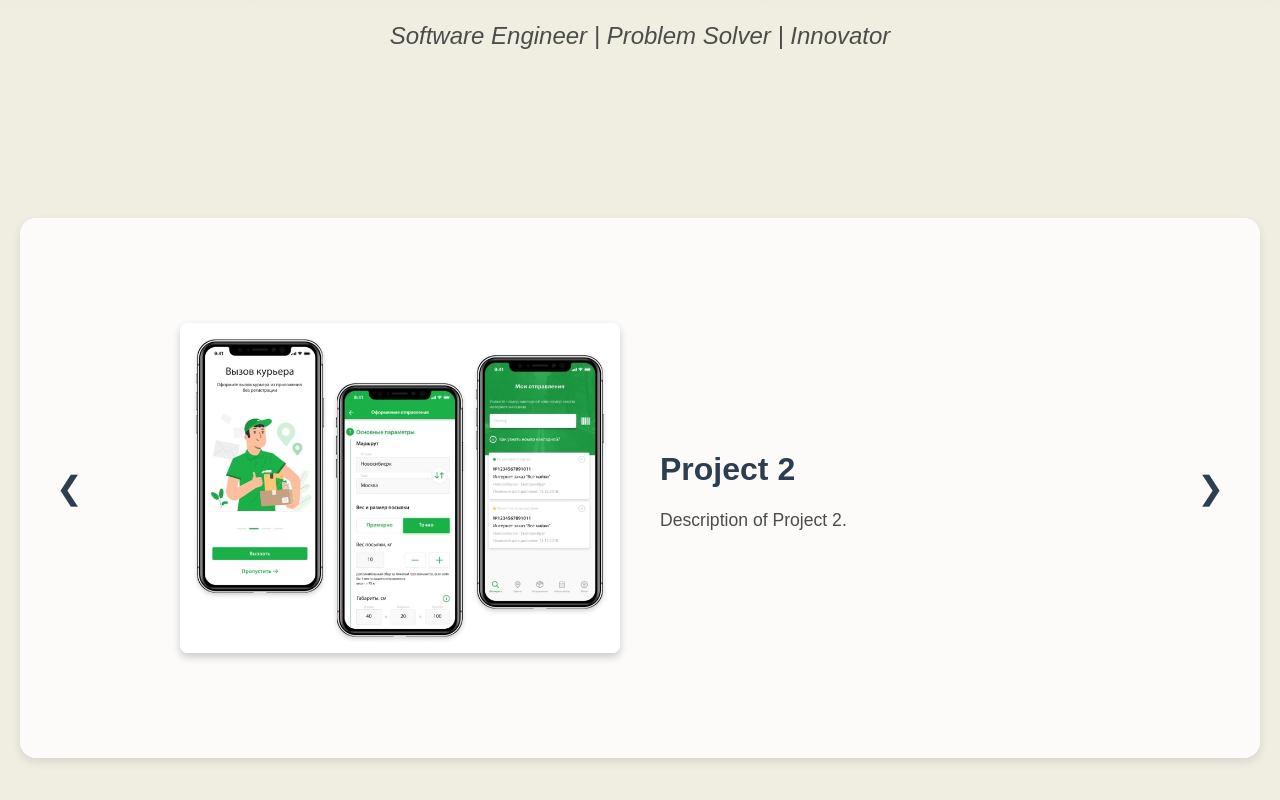
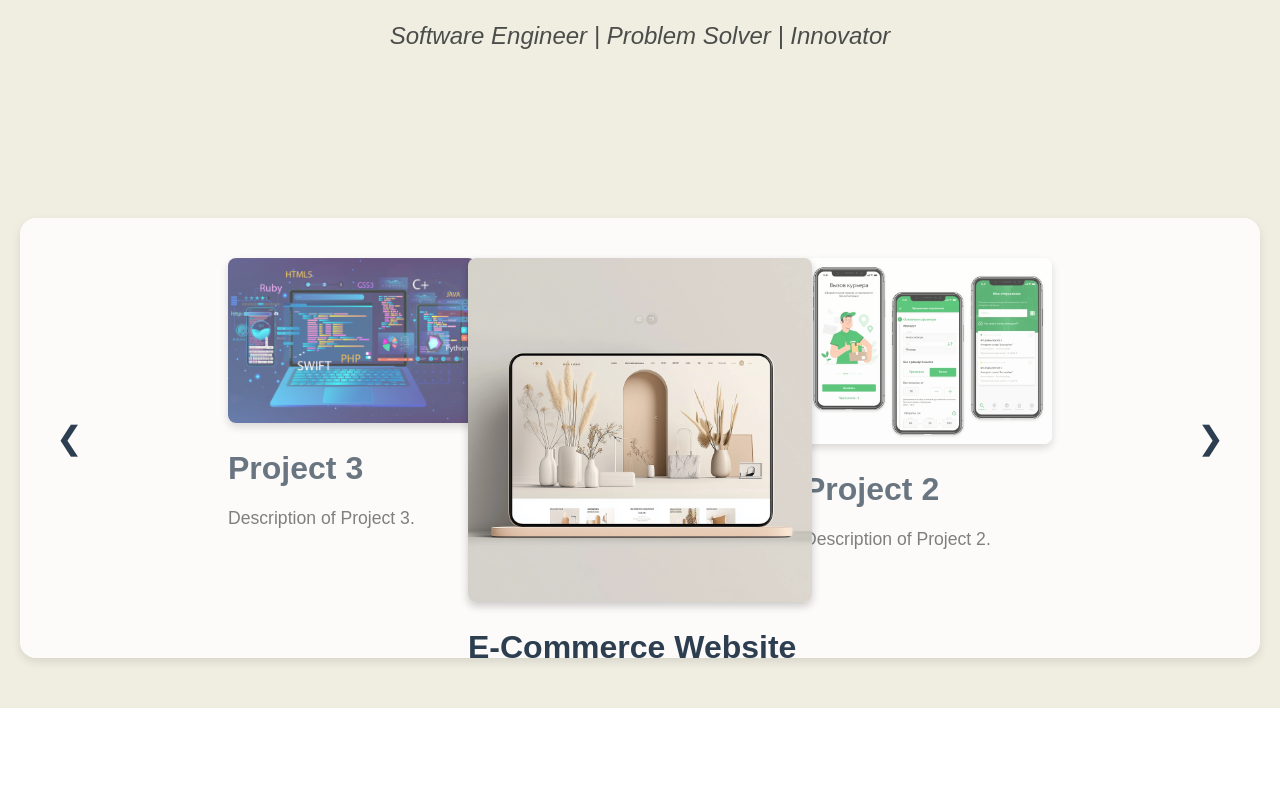
Before and after one commit to jack-allen-web/portfolio, a React (Create React App) app: page / in a window 1280 px wide. Shown: the part 444-1244 px from the top of the page. After the commit the page ends 1152 px from the top, so only its background shows below. Built offline with nearby package versions, Linux system fonts and the light colour scheme.

Commit message:
Add animation to the WorkSection

```diff
--- a/src/components/WorkSection.js
+++ b/src/components/WorkSection.js
@@ -1,7 +1,8 @@
-import React, {useEffect, useState} from "react";
-import "../styles/WorkSection.css"; // Updated CSS file for the work section
-import projectImage1 from "../images/sales_website.jpeg"; // Example images for the projects
+import React, { useState, useEffect } from "react";
+import "../styles/WorkSection.css";
+import projectImage1 from "../images/sales_website.jpeg";
 import projectImage2 from "../images/Example-of-a-mobile-app.jpg";
+import projectImage3 from "../images/software-development-project-ideas.png";
 
 const WorkSection = () => {
     const projects = [
@@ -16,7 +17,11 @@ const WorkSection = () => {
             description: "Description of Project 2.",
             image: projectImage2,
         },
-        // Add more projects here
+        {
+            title: "Project 3",
+            description: "Description of Project 3.",
+            image: projectImage3,
+        },
     ];
 
     const [currentIndex, setCurrentIndex] = useState(0);
@@ -33,12 +38,6 @@ const WorkSection = () => {
         );
     };
 
-    useEffect(() => {
-        const intervalId = setInterval(nextProject, 5000);
-
-        return () => clearInterval(intervalId);
-    }, []);
-
     return (
         <section className="work-section">
             <div className="carousel-container">
@@ -46,20 +45,33 @@ const WorkSection = () => {
                     &#10094;
                 </button>
 
-                <div className={`carousel-item ${currentIndex === currentIndex ? "show" : ""}`}>
+                <div className="work-container">
+                    {projects.map((project, index) => (
+                        <div
+                            key={index}
+                            className={`work-box ${
+                                index === currentIndex
+                                    ? "active"
+                                    : index === (currentIndex + 1) % projects.length
+                                        ? "next"
+                                        : index === (currentIndex - 1 + projects.length) % projects.length
+                                            ? "prev"
+                                            : "behind"
+                            }`}
+                        >
                             <div className="work-left">
                                 <img
-                            src={projects[currentIndex].image}
-                            alt={projects[currentIndex].title}
+                                    src={project.image}
+                                    alt={project.title}
                                     className="work-image"
                                 />
                             </div>
                             <div className="work-right">
-                        <h2 className="work-title">{projects[currentIndex].title}</h2>
-                        <p className="work-description">
-                            {projects[currentIndex].description}
-                        </p>
+                                <h2 className="work-title">{project.title}</h2>
+                                <p className="work-description">{project.description}</p>
                             </div>
+                        </div>
+                    ))}
                 </div>
 
                 <button className="carousel-next" onClick={nextProject}>
--- a/src/styles/WorkSection.css
+++ b/src/styles/WorkSection.css
@@ -9,29 +9,64 @@
     border-radius: 16px;
     box-shadow: 0 4px 10px rgba(0, 0, 0, 0.1);
     position: relative;
-    overflow: hidden;
+    overflow: hidden; /* Prevent image overflow during transition */
 }
 
 .carousel-container {
     display: flex;
     align-items: center;
     justify-content: center;
+    position: relative;
     width: 100%;
-    position: relative;
-    height: 500px;
 }
 
-.carousel-item {
+.work-container {
     display: flex;
-    justify-content: space-between;
-    align-items: center;
+    justify-content: center;
+    position: relative;
     width: 80%;
-    opacity: 0;
-    transition: opacity 0.5s ease-in-out;
+    height: 400px; /* Adjust height for readability */
 }
 
-.carousel-item.show {
+.work-box {
+    position: absolute;
+    top: 50%;
+    transform: translateY(-50%);
+    transition: all 1s ease;
+    opacity: 0;
+    visibility: hidden;
+    z-index: 0;
+    height: 100%; /* Ensure the box takes up full height */
+    width: 30%; /* Adjust width for better layout */
+}
+
+.work-box.active {
     opacity: 1;
+    visibility: visible;
+    transform: translateX(0) translateY(-50%); /* Centered in the middle */
+    z-index: 2;
+    width: 40%; /* Larger width for the active project */
+}
+
+.work-box.next {
+    opacity: 0.7;
+    visibility: visible;
+    transform: translateX(100%) translateY(-50%); /* Position to the right */
+    z-index: 1;
+    width: 30%;
+}
+
+.work-box.prev {
+    opacity: 0.7;
+    visibility: visible;
+    transform: translateX(-100%) translateY(-50%); /* Position to the left */
+    z-index: 1;
+    width: 30%;
+}
+
+.work-box.behind {
+    opacity: 0.3;
+    visibility: hidden; /* Hide the far-off projects */
 }
 
 .work-left,
@@ -79,7 +114,7 @@
     position: absolute;
     top: 50%;
     transform: translateY(-50%);
-    z-index: 2;
+    z-index: 3;
 }
 
 .carousel-prev {
@@ -94,16 +129,3 @@
 .carousel-next:hover {
     color: #3498db;
 }
-
-@keyframes slide-in {
-    from {
-        transform: translateX(100%);
-    }
-    to {
-        transform: translateX(0);
-    }
-}
-
-.carousel-item {
-    animation: slide-in 1s ease-out;
-}
```
Lines whose indentation alone changed are shown as unchanged.
